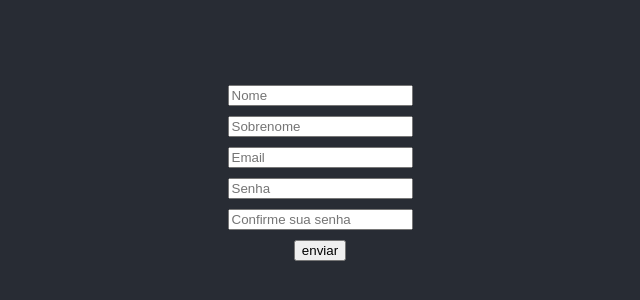
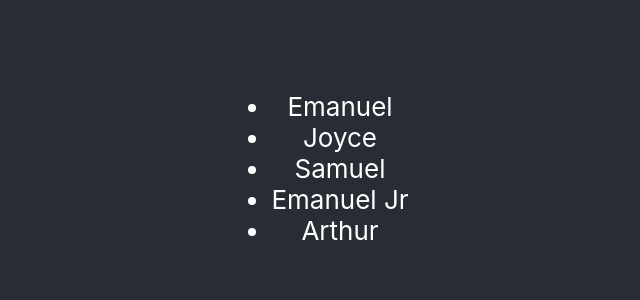
Before and after one commit to emanueltobias/etnews, a React (Create React App) app in the folder etnews-ui/: page / in a window 1280 px wide. Shown: the part 232-532 px from the top of the page, without its empty margins (320-960 px from the left). Built offline with nearby package versions, Linux system fonts and the light colour scheme.

Commit message:
Renderizando listas

```diff
--- a/etnews-ui/src/App.tsx
+++ b/etnews-ui/src/App.tsx
@@ -1,12 +1,15 @@
 import './App.css';
-import Form from './components/Form';
 
 function App() {
-
+  const names = ['Emanuel', 'Joyce', 'Samuel', 'Emanuel Jr', 'Arthur']
   return (
     <div className="App">
       <header className="App-header">
-        <Form />
+      <ul>
+          {
+            names.map((name, index) => <li key={index}>{name}</li>)
+          }
+        </ul>
       </header>
     </div>
   );
```
